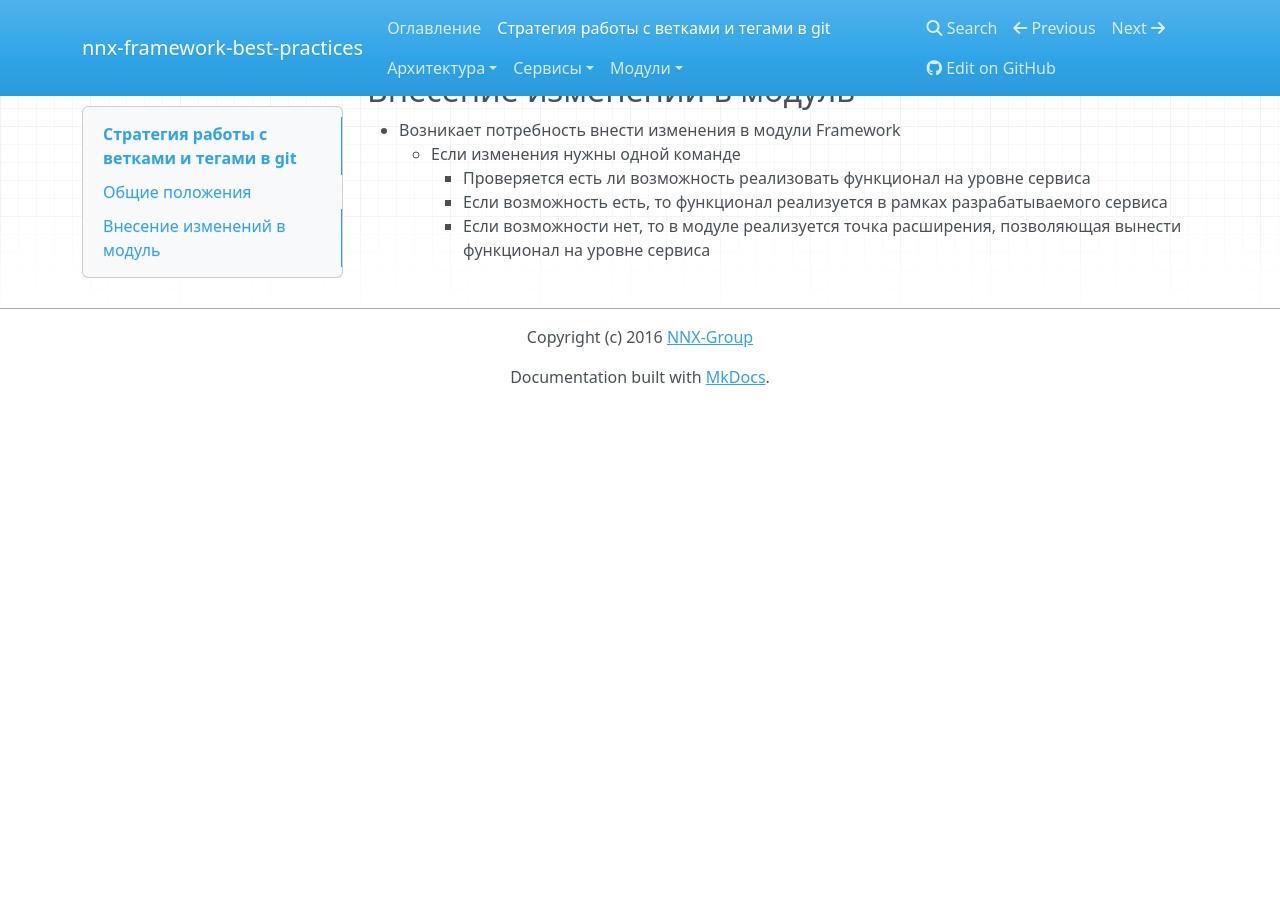
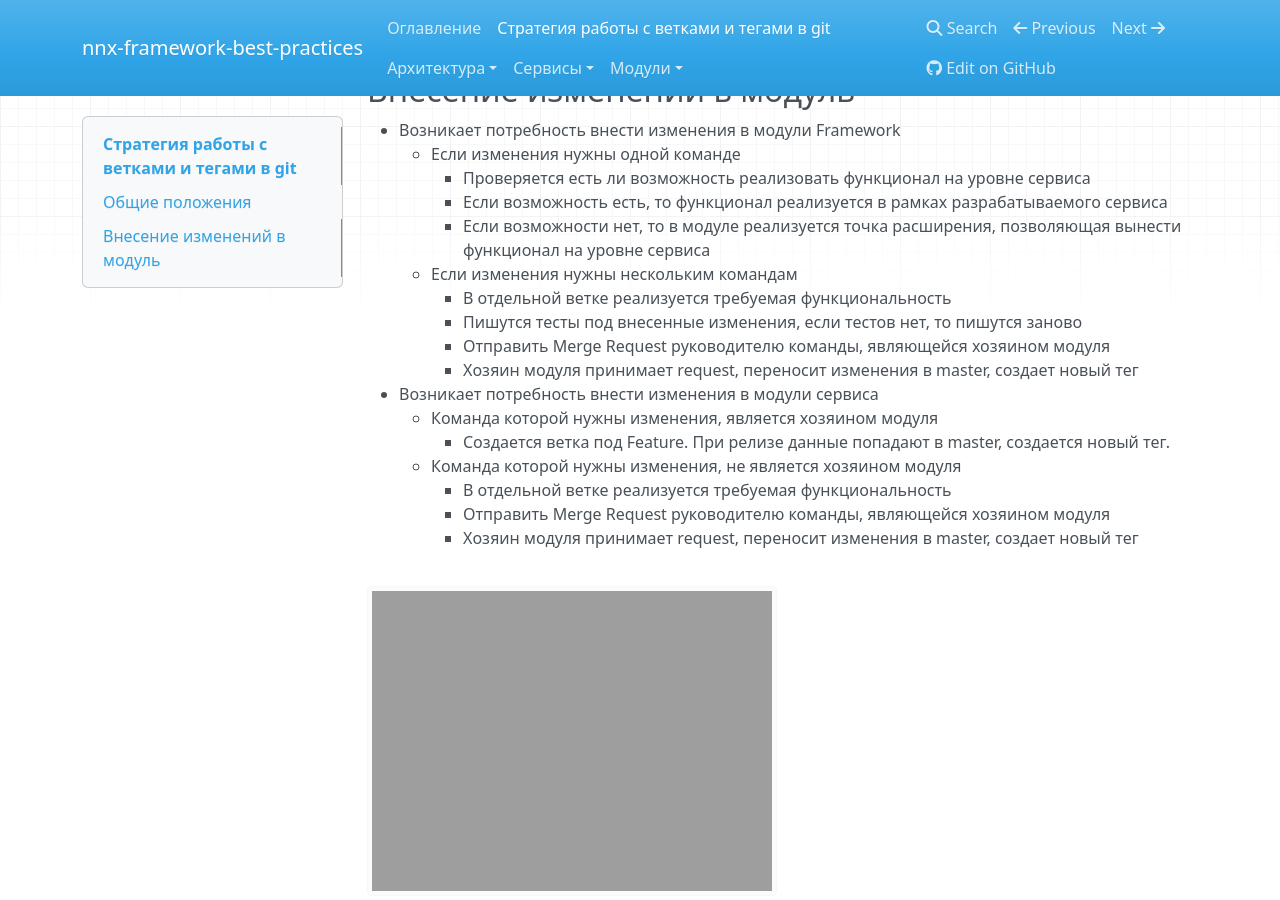
Before and after one commit to nnx-company/best-practices, an MkDocs documentation site: the page built from doc/book/ru/git-workflow.md, in a window 1280 px wide and 900 px high, scrolled down 608 px. Built offline with MkDocs 1.6.1, drawn with Linux system fonts in a browser that asks for light colours; nearby versions of some CDN libraries; old or Windows-style settings are respelled for this version of MkDocs; before the commit the page ends 1013 px from its top, so only the background shows below that.

Commit message:
Доработка раздела о тегах в гите

```diff
--- a/doc/book/ru/git-workflow.md
+++ b/doc/book/ru/git-workflow.md
@@ -26,3 +26,18 @@
         - Проверяется есть ли возможность реализовать функционал на уровне сервиса
         - Если возможность есть, то функционал реализуется в рамках разрабатываемого сервиса
         - Если возможности нет, то в модуле реализуется точка расширения, позволяющая вынести функционал на уровне сервиса
+    - Если изменения нужны нескольким командам
+        - В отдельной ветке реализуется требуемая функциональность
+        - Пишутся тесты под внесенные изменения, если тестов нет, то пишутся заново
+        - Отправить Merge Request руководителю команды, являющейся хозяином модуля
+        - Хозяин модуля принимает request, переносит изменения в master, создает новый тег
+- Возникает потребность внести изменения в модули сервиса
+    - Команда которой нужны изменения, является хозяином модуля
+        - Создается ветка под Feature. При релизе данные попадают в master, создается новый тег.
+    - Команда которой нужны изменения, не является хозяином модуля
+        - В отдельной ветке реализуется требуемая функциональность
+        - Отправить Merge Request руководителю команды, являющейся хозяином модуля
+        - Хозяин модуля принимает request, переносит изменения в master, создает новый тег
+
+
+![](./pic/git-tag.png =600x)
```
